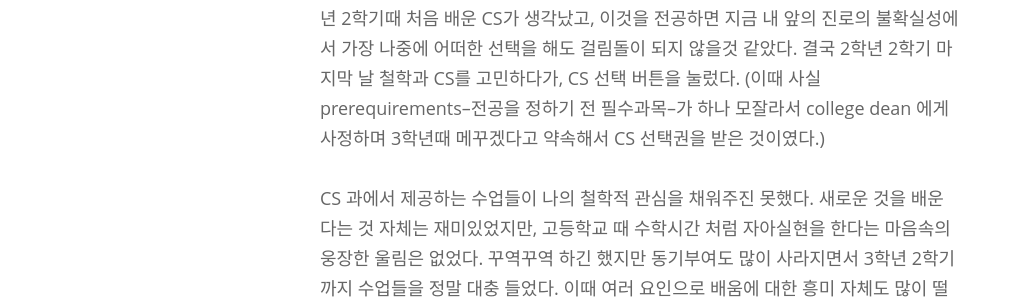
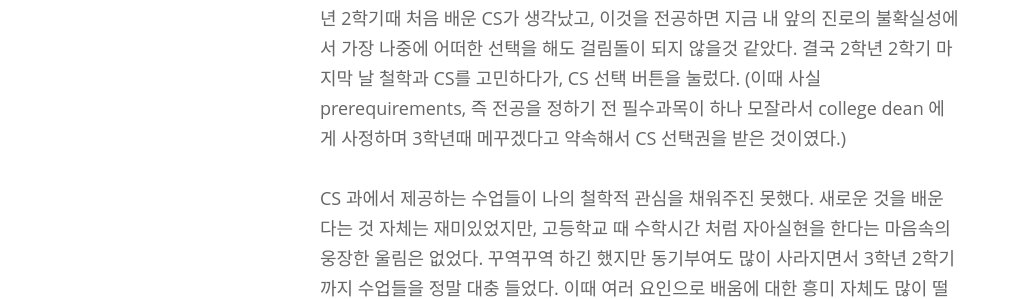
Before and after one commit to minniie/minniie.github.io, a Jekyll site: the page built from _posts/2021-07-26-post1.markdown, in a window 1280 px wide and 900 px high, scrolled down 1943 px. Shown: the part 344-643 px from the top of the window, without its empty margins (0-1012 px from the left). Built offline with Jekyll 4.4.1, drawn with Linux system fonts in a browser that asks for light colours; nearby versions of some CDN libraries; some web fonts are replaced; some of the changed text lies outside the part shown.

Commit message:
Update 2021-07-26-post1.markdown

```diff
--- a/_posts/2021-07-26-post1.markdown
+++ b/_posts/2021-07-26-post1.markdown
@@ -21,7 +21,7 @@ image: /assets/article_images/2021-07-26-post1/wallpaper.jpg
 
 내가 평소에 무엇을 배우던 논리적으로 연결하려는 습관이 있는데, 이것이 하나의 학문이라는 것에 엄청난 감동을 받았다. 이에 따라 PHI203를 기점으로 Logic, Philosophy of Mind 등 4학년 1학기까지 총 5개의 관련 수업을 들었다. 다른 수업들도 최대한 이런 인간 자체를 탐구하는 것과 조금이라도 관련있는 것으로 정했다.
 
-이러한 공부가 나중에 어떤 직업으로 이어질지 전혀 모르는 채로 일단 파고들었다. 하지만 2학년 2학기 즈음 공부와 직업은 별개라는 생각이 들었고, 이러한 논리적 사고가 가장 많이 요구되는 (그러면서 돈도 어느정도 버는) 직업이 뭔지 생각했다. 그러다가 1학년 2학기때 처음 배운 CS가 생각났고, 이것을 전공하면 지금 내 앞의 진로의 불확실성에서 가장 나중에 어떠한 선택을 해도 걸림돌이 되지 않을것 같았다. 결국 2학년 2학기 마지막 날 철학과 CS를 고민하다가, CS 선택 버튼을 눌렀다. (이때 사실 prerequirements--전공을 정하기 전 필수과목--가 하나 모잘라서 college dean 에게 사정하며 3학년때 메꾸겠다고 약속해서 CS 선택권을 받은 것이였다.)
+이러한 공부가 나중에 어떤 직업으로 이어질지 전혀 모르는 채로 일단 파고들었다. 하지만 2학년 2학기 즈음 공부와 직업은 별개라는 생각이 들었고, 이러한 논리적 사고가 가장 많이 요구되는 (그러면서 돈도 어느정도 버는) 직업이 뭔지 생각했다. 그러다가 1학년 2학기때 처음 배운 CS가 생각났고, 이것을 전공하면 지금 내 앞의 진로의 불확실성에서 가장 나중에 어떠한 선택을 해도 걸림돌이 되지 않을것 같았다. 결국 2학년 2학기 마지막 날 철학과 CS를 고민하다가, CS 선택 버튼을 눌렀다. (이때 사실 prerequirements, 즉 전공을 정하기 전 필수과목이 하나 모잘라서 college dean 에게 사정하며 3학년때 메꾸겠다고 약속해서 CS 선택권을 받은 것이였다.)
 
 CS 과에서 제공하는 수업들이 나의 철학적 관심을 채워주진 못했다. 새로운 것을 배운다는 것 자체는 재미있었지만, 고등학교 때 수학시간 처럼 자아실현을 한다는 마음속의 웅장한 울림은 없었다. 꾸역꾸역 하긴 했지만 동기부여도 많이 사라지면서 3학년 2학기 까지 수업들을 정말 대충 들었다. 이때 여러 요인으로 배움에 대한 흥미 자체도 많이 떨어져있었다. 내가 살면서 느껴본 행복의 최대치가 100이라면, 이때 최대 70정도까지밖에 가지 못한것 같다.
 
```
